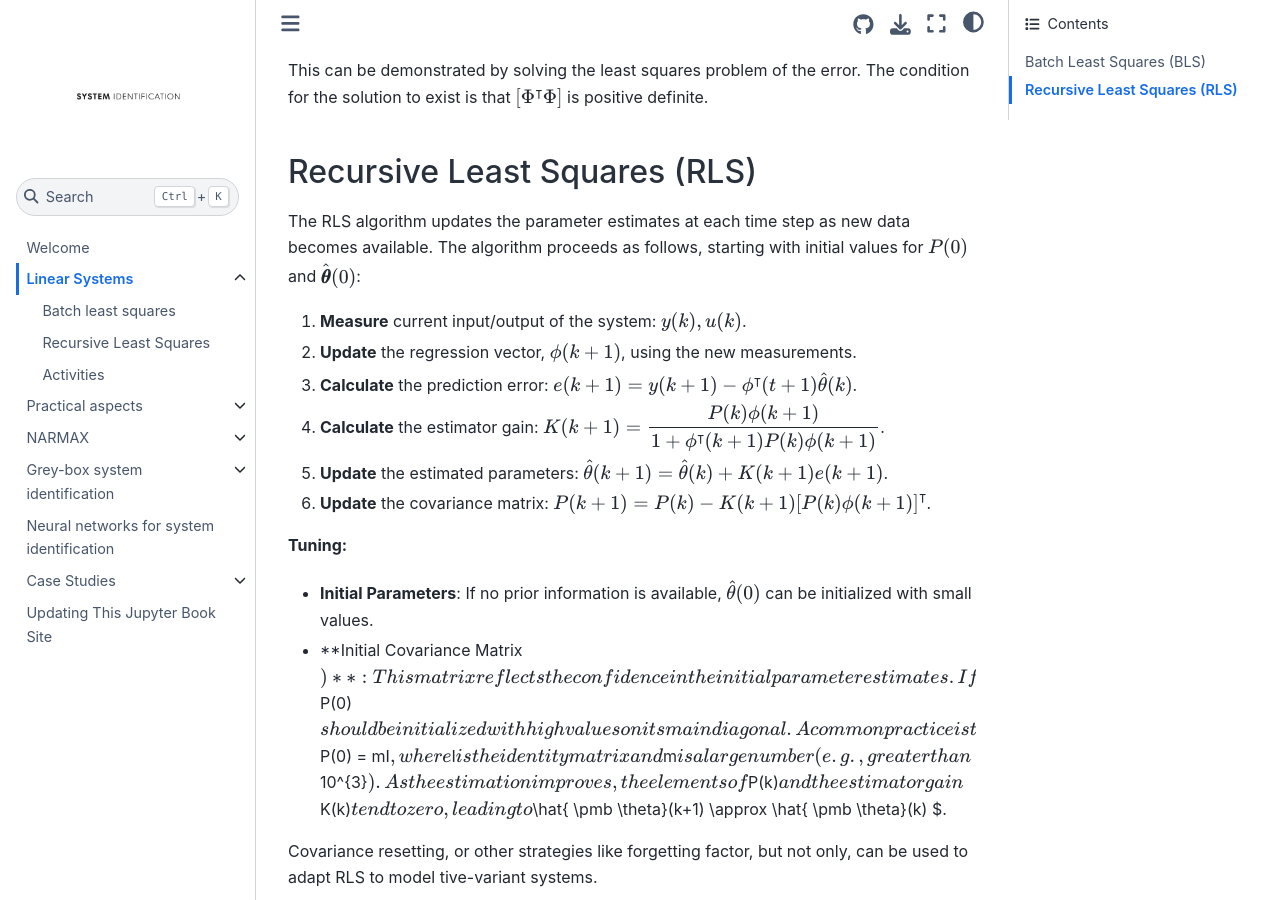
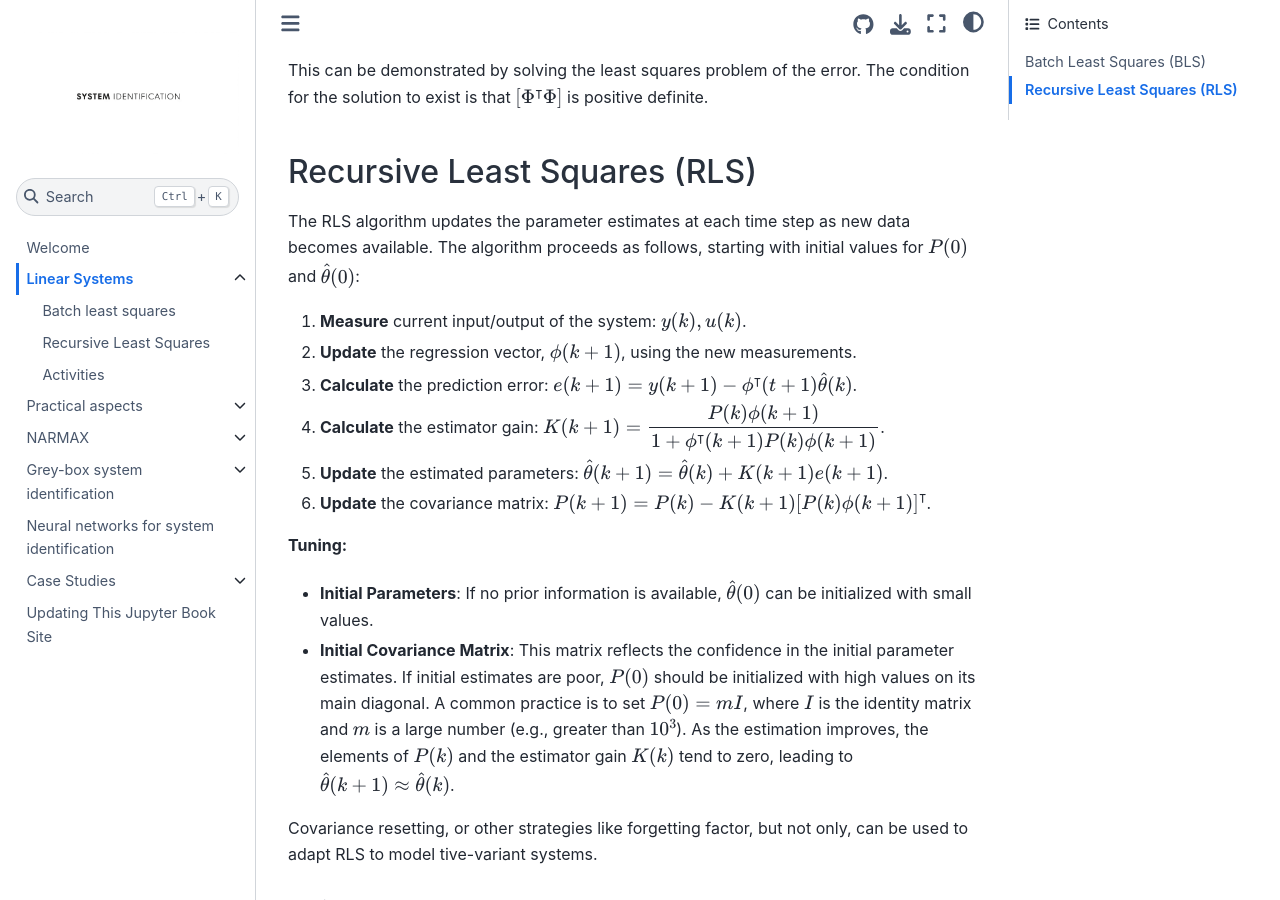
Before and after one commit to helonayala/sysid, a Jupyter Book: the page built from linear.md, in a window 1280 px wide and 900 px high, scrolled down 1831 px. Built offline with Jupyter Book 1.0.4 settings and Sphinx 7.4.7 and the Sphinx Book theme 1.1.4, drawn with Linux system fonts in a browser that asks for light colours; pages that are not in the unit, such as notebooks, are missing from menus.

Commit message:
Update linear.md

```diff
--- a/linear.md
+++ b/linear.md
@@ -74,7 +74,7 @@ This can be demonstrated by solving the least squares problem of the error. The
 
 ## Recursive Least Squares (RLS)
 
-The RLS algorithm updates the parameter estimates at each time step as new data becomes available. The algorithm proceeds as follows, starting with initial values for $P(0)$ and $\hat{ \pmb \theta}(0)$:
+The RLS algorithm updates the parameter estimates at each time step as new data becomes available. The algorithm proceeds as follows, starting with initial values for $P(0)$ and $\hat{ \theta}(0)$:
 
 1.  **Measure** current input/output of the system: $y(k),u(k)$.
 2.  **Update** the regression vector, $\phi(k+1)$, using the new measurements.
@@ -85,6 +85,6 @@ The RLS algorithm updates the parameter estimates at each time step as new data
 
 **Tuning:**
 * **Initial Parameters**: If no prior information is available, $\hat{ \theta}(0)$ can be initialized with small values.
-* **Initial Covariance Matrix$)**: This matrix reflects the confidence in the initial parameter estimates. If initial estimates are poor, $P(0)$ should be initialized with high values on its main diagonal. A common practice is to set $P(0) = mI$, where $I$ is the identity matrix and $m$ is a large number (e.g., greater than $10^{3}$). As the estimation improves, the elements of $P(k)$ and the estimator gain $K(k)$ tend to zero, leading to $\hat{ \pmb \theta}(k+1) \approx \hat{ \pmb \theta}(k) $.
+* **Initial Covariance Matrix**: This matrix reflects the confidence in the initial parameter estimates. If initial estimates are poor, $P(0)$ should be initialized with high values on its main diagonal. A common practice is to set $P(0) = mI$, where $I$ is the identity matrix and $m$ is a large number (e.g., greater than $10^{3}$). As the estimation improves, the elements of $P(k)$ and the estimator gain $K(k)$ tend to zero, leading to $\hat{ \theta}(k+1) \approx \hat{ \theta}(k) $.
 
 Covariance resetting, or other strategies like forgetting factor, but not only, can be used to adapt RLS to model tive-variant systems.
```
